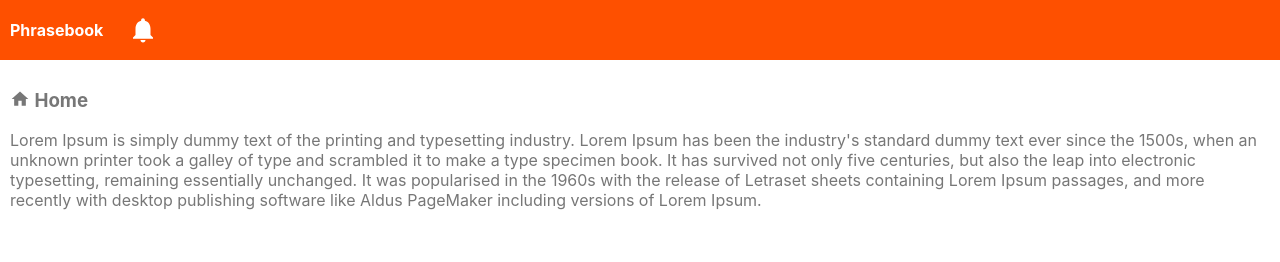
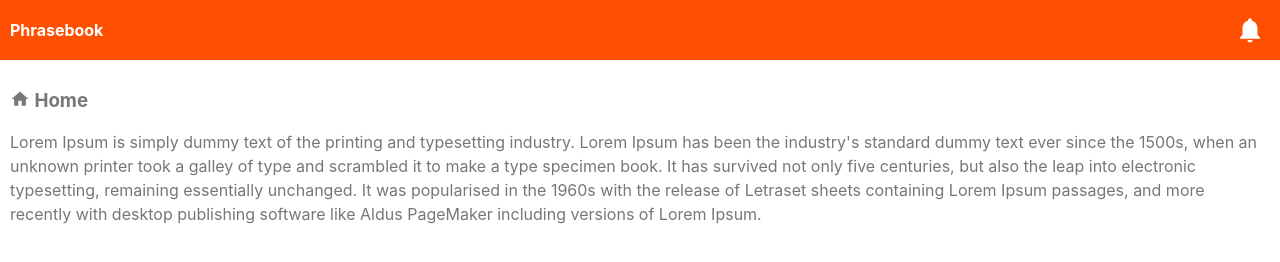
Before and after one commit to lukasz81/Phraseebook, a React app: page / in a window 1280 px wide. Built offline with nearby package versions, Linux system fonts and the light colour scheme; no server answers.

Commit message:
Rename file / mark every notifications as read when read

```diff
--- a/src/App/App.js
+++ b/src/App/App.js
@@ -5,7 +5,7 @@ import './App.css';
 import {Route, Switch} from "react-router-dom";
 import {connect} from 'react-redux';
 import { MdHome, MdNotifications } from 'react-icons/md';
-import {fetchNotificationsAction} from '../NotificationsList/fetchNotificationsActions';
+import {fetchNotificationsAction} from '../NotificationsList/notificationsActions';
 const lorem = 'Lorem Ipsum is simply dummy text of the printing and typesetting industry. Lorem Ipsum has been the industry\'s standard dummy text ever since the 1500s, when an unknown printer took a galley of type and scrambled it to make a type specimen book. It has survived not only five centuries, but also the leap into electronic typesetting, remaining essentially unchanged. It was popularised in the 1960s with the release of Letraset sheets containing Lorem Ipsum passages, and more recently with desktop publishing software like Aldus PageMaker including versions of Lorem Ipsum.'
 
 export class App extends Component {
--- a/src/App/App.scss
+++ b/src/App/App.scss
@@ -6,13 +6,14 @@
   align-items: center;
   justify-content: flex-start;
 }
-.flex-row {
-  flex-direction: row;
+//.flex-row {
+//  flex-direction: row;
+//}
+.space-between {
+  justify-content: space-between;
 }
 .default-padding {
   padding: 10px;
-  //max-width: 800px;
-  //margin: auto;
 }
 
 svg {
@@ -28,6 +29,7 @@ body {
   color: $body-text-color;
   p{
     margin:0;
+    line-height: 1.5;
   }
   .profile-picture {
     display: block;
--- a/src/NavBar/NavBar.js
+++ b/src/NavBar/NavBar.js
@@ -17,7 +17,7 @@ const NavBar = (props) => {
 
     return (
         <nav className={'flex-container'}>
-            <div className={'flex-container flex-row notification-wrapper'}>
+            <div className={'flex-container space-between notification-wrapper'}>
                 <div onClick={() => goHomeHandler()} className={'default-padding button-1'}>
                     <b>Phrasebook</b>
                 </div>
--- a/src/NavBar/NavBar.scss
+++ b/src/NavBar/NavBar.scss
@@ -28,7 +28,7 @@ nav {
     font-weight: 600;
     border: 2px solid;
     font-size: 12px;
-    transition: all 0.2s ease-in-out;
+    //transition: all 0.2s ease-in-out;
   }
   .notification-actions {
     width: $navSize;
@@ -36,6 +36,7 @@ nav {
     position: relative;
     cursor: pointer;
     transition: all 0.2s ease-in-out;
+    justify-content: space-between;
     &:hover, &.active {
       background: white;
       svg {
--- a/src/NotificationsList/NotificationsList.js
+++ b/src/NotificationsList/NotificationsList.js
@@ -1,6 +1,6 @@
 import React, {Component} from 'react';
 import {connect} from 'react-redux';
-import {fetchNotificationsAction, markAsReadActions} from './fetchNotificationsActions';
+import {fetchNotificationsAction, markAsReadActions} from './notificationsActions';
 import './NotificationsList.css';
 
 export class NotificationsList extends Component {
@@ -8,9 +8,12 @@ export class NotificationsList extends Component {
     componentWillMount() {
         // Load content if not in store.
         if (!this.props.notifications) this.props.fetchNotificationsAction();
-        this.props.markAsRead();
+        if (this.props.notifications) this.props.markAsRead();
+    }
 
-    }
+    // componentWillReceiveProps() {
+    //     if (this.props.notifications) this.props.markAsRead();
+    // }
 
     notificationClickHandler(event, id) {
         event.preventDefault();
--- a/src/NotificationsList/fetchNotificationsActions.js
+++ b/src/NotificationsList/notificationsActions.js
@@ -1,11 +1,13 @@
 import * as actionTypes from '../Redux/actionTypes';
 const URL = 'http://www.mocky.io/v2/5b4315f12e00004c002230c3';
+
 export const markAsReadActions = (dispatch) => {
     dispatch({
         type: actionTypes.IS_READ,
         isNotificationRead: true,
     })
 };
+
 export const fetchNotificationsAction = (dispatch) => {
 
     fetch(URL)
--- a/src/Redux/reducers.js
+++ b/src/Redux/reducers.js
@@ -16,9 +16,16 @@ export function appReducer(state = initialState, action) {
     switch (action.type) {
         //Mark as read
         case IS_READ:
+            console.log(action);
             return {
                 ...state,
-                isNotificationRead: action.isNotificationRead
+                isNotificationRead: action.isNotificationRead,
+                notifications: state.notifications.map(notification => {
+                    return {
+                        ...notification,
+                        isRead: true
+                    }
+                })
             };
         //Fetching Notifications
         case FETCH_REQUEST:
```
Also changed, not shown: src/App/App.css, src/NavBar/NavBar.css.
